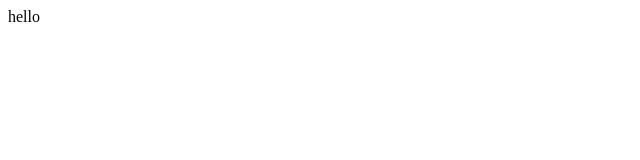
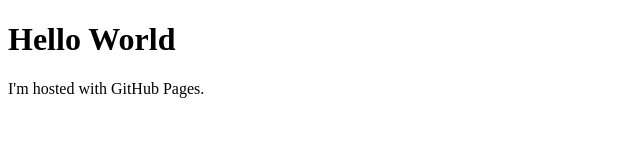
Before and after one commit to aptoptout/kabk-gd3-web-scraper-publication, a plain HTML site: page index.html in a window 1280 px wide. Shown: the whole page, without its empty margins (0-640 px from the left). Drawn offline with Linux system fonts and the light colour scheme.

Commit message:
Update index.html

```diff
--- a/index.html
+++ b/index.html
@@ -1,7 +1,7 @@
+<!DOCTYPE html>
 <html>
-<head>
-	</head>
-	<body>
-		hello
-	</body>
+<body>
+<h1>Hello World</h1>
+<p>I'm hosted with GitHub Pages.</p>
+</body>
 </html>
```
